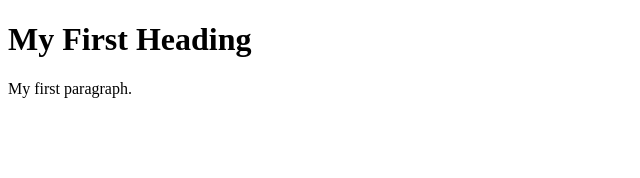
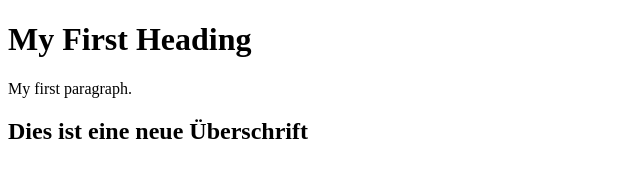
Before and after one commit to sv3n88/TestWebsite, a plain HTML site: page index.html in a window 1280 px wide. Shown: the whole page, without its empty margins (0-640 px from the left). Drawn offline with Linux system fonts and the light colour scheme.

Commit message:
neue Überschrift

```diff
--- a/index.html
+++ b/index.html
@@ -5,5 +5,7 @@
 <h1>My First Heading</h1>
 <p>My first paragraph.</p>
 
+<h2>Dies ist eine neue Überschrift</h2>
+
 </body>
 </html>
```
